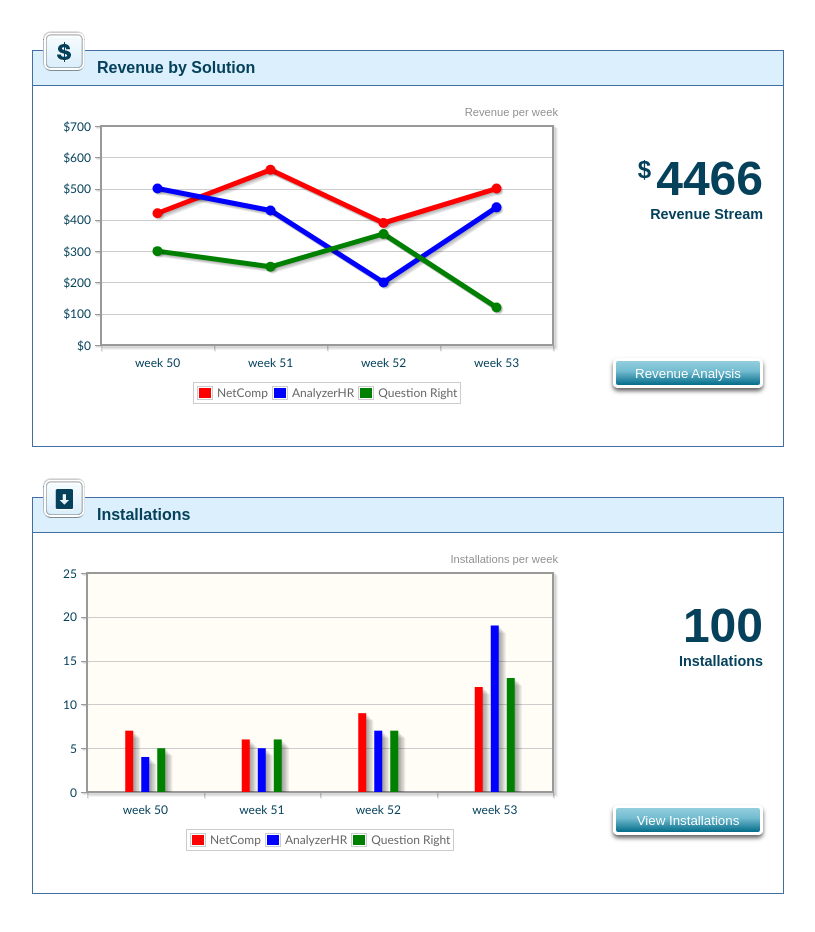
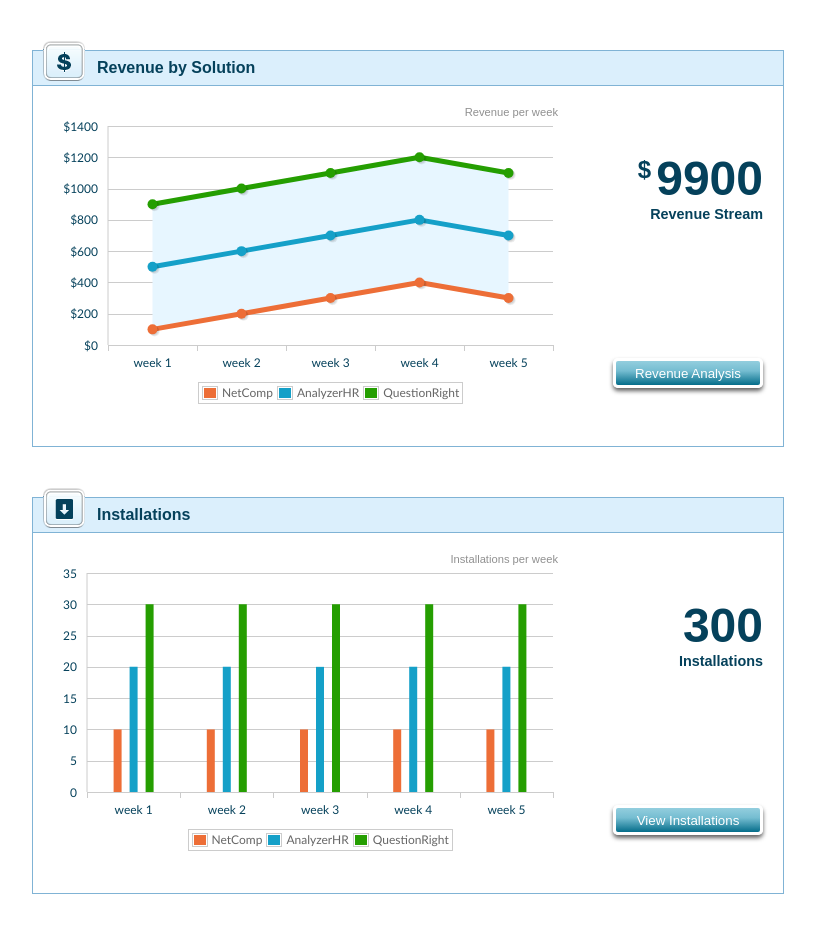
Before and after one commit to patmaz/datavisual, a plain HTML site: page index.html in a window 1280 px wide. Shown: the whole page, without its empty margins (232-1047 px from the left). Drawn offline with nearby package versions, Linux system fonts and the light colour scheme.

Commit message:
js optimisation graphics fill between lines

```diff
--- a/css/custom.css
+++ b/css/custom.css
@@ -11,7 +11,7 @@ div.jqplot-target {
 }
 
 .plot {
-    border: 1px #426ea2 solid;
+    border: 1px #80b3d5 solid;
     width: 750px;
     margin: 50px auto;
     position: relative;
@@ -25,14 +25,14 @@ h2 {
     background: #dbeffc;
     margin: 0;
     padding: 0.5em 1em 0.5em 4em;
-    border-bottom: 1px #426ea2 solid;
+    border-bottom: 1px #80b3d5 solid;
     z-index: 1;
     color: #05415b;
 }
 
 .plot img {
     position: absolute;
-    top: -20px;
+    top: -10px;
     left: 10px;
     z-index: 5;
 }
--- a/js/custom.js
+++ b/js/custom.js
@@ -1,89 +1,105 @@
+// ###################################### DATA
+// series for revenue line chart
+var revenue1 = [100, 200, 300, 400, 300]; //label:'NetComp'
+var revenue2 = [500, 600, 700, 800, 700]; //label:'AnalyzerHR'
+var revenue3 = [900, 1000, 1100, 1200, 1100]; //label:'QuestionRight"
+
+//series for installations bar chart
+var installations1 = [10, 10, 10, 10, 10]; // label:'NetComp'
+var installations2 = [20, 20, 20, 20, 20]; // label:'AnalyzerHR'
+var installations3 = [30, 30, 30, 30, 30]; // label:'Question Right'
+
+//labels
+var labels = ["NetComp", "AnalyzerHR", "QuestionRight"];
+
+//time points for both graphs (axis is categorical)
+var weeks = ["week 1", "week 2", "week 3", "week 4", "week 5"];
+
 $(document).ready(function(){
 
-    //line chart revenue
-
-    // series as arrays nested in arrays
-    var line1 = [['week 50', 421], ['week 51', 560], ['week 52', 390], ['week 53', 500]]; //label:'NetComp'
-    var line2 = [['week 50', 500], ['week 51', 430], ['week 52', 200], ['week 53', 440]]; //label:'AnalyzerHR'
-    var line3 = [['week 50', 300], ['week 51', 250], ['week 52', 355], ['week 53', 120]]; //label:'Question Right'
-
-    // line chart generator
-    var plot1 = $.jqplot('plot1', [line1, line2, line3], {
+    // #####################################
+    // #################line chart generator
+    var plot1 = $.jqplot('plot1', [revenue1, revenue2, revenue3], {
         //legend options
         legend: {
             renderer: $.jqplot.EnhancedLegendRenderer,
             show:true,
             placement: "outsideGrid",
-            location:'s',
+            location: "s",
             rendererOptions: {
-                numberRows: '1',
-                numberColumns: '3'
+                numberRows: "1",
             },
+        },
+        //fill between lines
+        fillBetween: {
+            series1: 0, //1st series
+            series2: 2, //2nd series
+            color: "#e7f6ff",
         },
         // background and whole grid
         grid: {
-            background: "white"
+            background: "white",
+            borderColor: "transparent",
+            shadow: false
         },
         //axes options
         axes: {
             xaxis: {
               renderer: $.jqplot.CategoryAxisRenderer,
+                ticks: weeks, // weeks array
               label: '',
                 tickOptions:{
                     showGridline: false, //no vertical lines
-                    textColor: '#05415b'
+                    textColor: "#05415b"
                 }
             },
             yaxis: {
+                min: 0, //min value
                 tickOptions:{
-                    formatString:'$%d',
-                    textColor: '#05415b'
-                } // add $
+                    formatString:'$%d', // add $
+                    textColor: "#05415b"
+                }
             }
       },
         //styles and lebales for series
         series:[
-          {lineWidth:5, markerOptions: { size: 10 }, color: "red", label:'NetComp'},
-          {lineWidth:5, markerOptions: { size: 10 }, color: "blue", label:'AnalyzerHR'},
-          {lineWidth:5, markerOptions: { size: 10 }, color: "green", label:'Question Right'}
+          {lineWidth:5, markerOptions: { size: 10 }, color: "#ed6e37", label: labels[0], shadow: false},
+          {lineWidth:5, markerOptions: { size: 10 }, color: "#15a0c8", label: labels[1], shadow: false},
+          {lineWidth:5, markerOptions: { size: 10 }, color: "#259e01", label: labels[2], shadow: false}
         ]
     });
 
     // /line chart
 
-    // bar chart installations
-
-    //series as arrays
-    var ser1 = [7, 6, 9, 12]; // label:'NetComp'
-    var ser2 = [4, 5, 7, 19]; // label:'AnalyzerHR'
-    var ser3 = [5, 6, 7, 13]; // label:'Question Right'
-
-    // time points as array
-    var weeks = ['week 50', 'week 51', 'week 52', 'week 53'];
-
-    // bar chart generator
-    var plot2 = $.jqplot('plot2', [ser1, ser2, ser3], {
+    // ####################################
+    // #################bar chart generator
+    var plot2 = $.jqplot('plot2', [installations1, installations2, installations3], {
         seriesDefaults:{
             renderer:$.jqplot.BarRenderer, //all series as bars
             rendererOptions: {
                 barWidth: 8
             }
         },
+        // background and whole grid
+        grid: {
+            background: "white",
+            borderColor: "transparent",
+            shadow: false
+        },
         // labels and colors for series
         series:[
-            {label:'NetComp', color: "red"},
-            {label:'AnalyzerHR', color: "blue"},
-            {label:'Question Right', color: "green"}
+            {label:labels[0], color: "#ed6e37", shadow: false},
+            {label:labels[1], color: "#15a0c8", shadow: false},
+            {label:labels[2], color: "#259e01", shadow: false}
         ],
         // legend options
         legend: {
             renderer: $.jqplot.EnhancedLegendRenderer,
             show: true,
-            placement: 'outsideGrid',
-            location:'s',
+            placement: "outsideGrid",
+            location: "s",
             rendererOptions: {
-              numberRows: '1',
-              numberColumns: '3'
+                numberRows: "1",
             },
         },
         // axes options
@@ -93,12 +109,13 @@ $(document).ready(function(){
                 ticks: weeks, // weeks array
                 tickOptions:{
                     showGridline: false, // no vertical lines
-                    textColor: '#05415b'
+                    textColor: "#05415b"
                 }
             },
             yaxis: {
+                min: 0,
                 tickOptions:{
-                    textColor: '#05415b'
+                    textColor: "#05415b",
                 }
             }
         }
@@ -106,24 +123,25 @@ $(document).ready(function(){
     // /bar chart
 
     // ###################################################
-    // ################################### sum for revenue
-    var sumRevenueArray = line1.concat(line2, line3); //merge arrays
-    var sumRevenue = 0;
-    for (var i=0; i < sumRevenueArray.length; i++){
-        for(var i2=1; i2 < sumRevenueArray[i].length; i2++){ //sum every second item in array - all integers
-            sumRevenue += sumRevenueArray[i][i2];
+    // ############################################### SUM
+
+    function sumValuesInAllSeries(nameOfSeries, numberOfSeries){
+
+        // sam all values
+        var grandSum = 0;
+        for (var i=1; i <= numberOfSeries; i++){
+            for (var i2=0; i2 < window[nameOfSeries + i].length; i2++){
+                grandSum += window[nameOfSeries + i][i2];
+
+                console.log(window[nameOfSeries + i][i2]);
+            }
         }
-    }
 
-    // ################################### sum for installations
-    var sumInstallationsArray = ser1.concat(ser2, ser3); ////merge arrays
-    var sumInstallations = 0;
-    for (var i=0; i < sumInstallationsArray.length; i++){ //sum all items
-        sumInstallations += sumInstallationsArray[i];
+        return grandSum;
     }
 
     // insert values to html file
-    $("#revenueSum").text(sumRevenue);
-    $("#installationsSum").text(sumInstallations);
+    $("#revenueSum").text(sumValuesInAllSeries("revenue", 3));
+    $("#installationsSum").text(sumValuesInAllSeries("installations", 3));
 
 });
```
Also changed, not shown: 1 other file.
